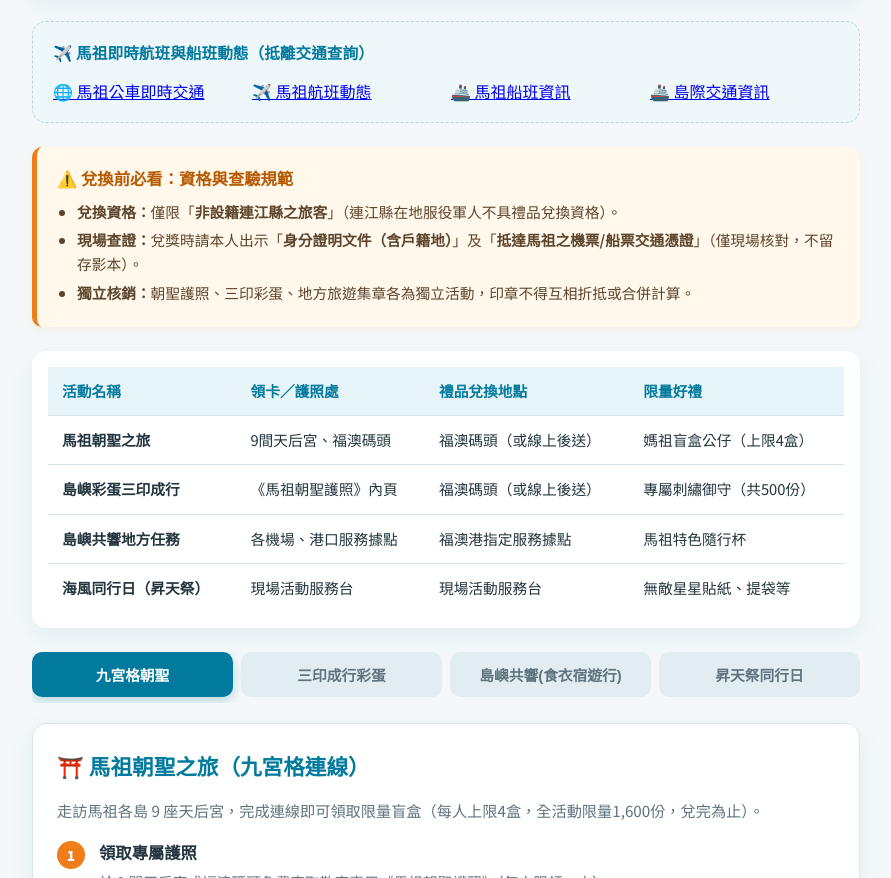
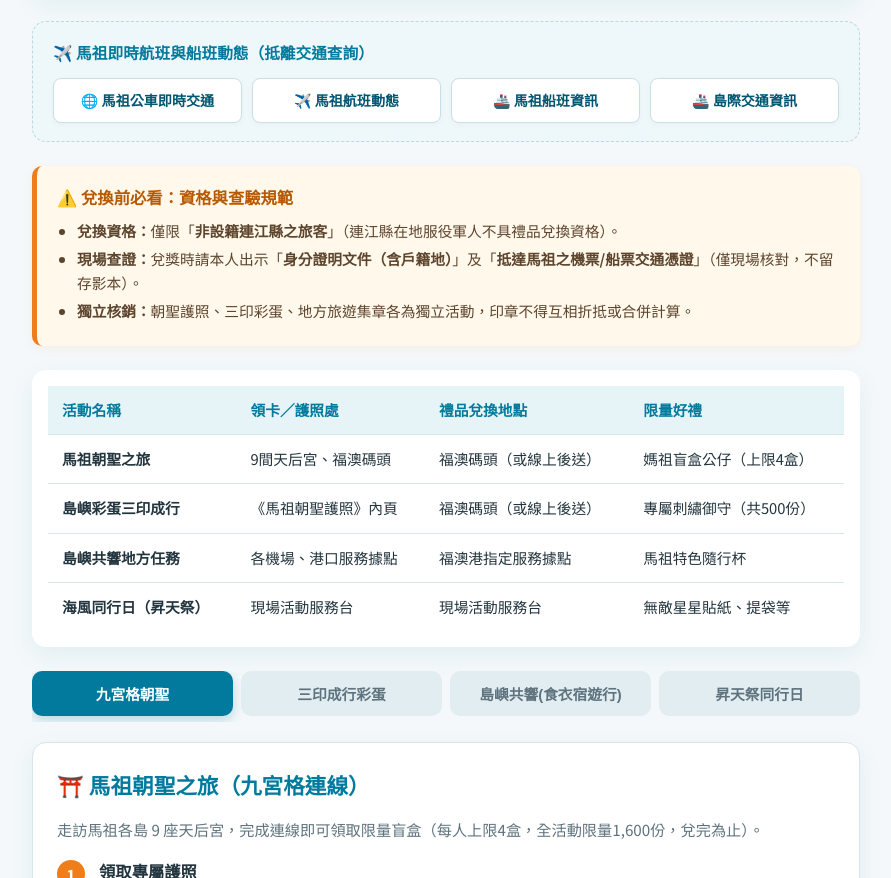
Before and after one commit to rcin820-maker/Matsu, a plain HTML site: page index.html in a window 1280 px wide. Shown: the part 1125-2003 px from the top of the page, without its empty margins (194-1085 px from the left). Drawn offline with Linux system fonts and the light colour scheme; no server answers.

Commit message:
Update index.html

```diff
--- a/index.html
+++ b/index.html
@@ -452,10 +452,10 @@
     <div class="traffic-links">
       <h3>✈️ 馬祖即時航班與船班動態（抵離交通查詢）</h3>
       <div class="btn-group">
-        <a href="https://www.matsuebus.tw/">🌐 馬祖公車即時交通</a>
-        <a href="https://msa.gov.tw/=">✈️ 馬祖航班動態</a>
-        <a href="https://www.matsuebs.com/">🚢 馬祖船班資訊</a>
-        <a href="https://client.matsu.idv.tw/North-South/">🚢 島際交通資訊</a>
+        <a href="https://www.matsuebus.tw/" target="_blank" class="btn-traffic">🌐 馬祖公車即時交通</a>
+        <a href="https://msa.gov.tw/=" target="_blank" class="btn-traffic">✈️ 馬祖航班動態</a>
+        <a href="https://www.matsuebs.com/" target="_blank" class="btn-traffic">🚢 馬祖船班資訊</a>
+        <a href="https://client.matsu.idv.tw/North-South/" target="_blank" class="btn-traffic">🚢 島際交通資訊</a>
       </div>
     </div>
 
```
